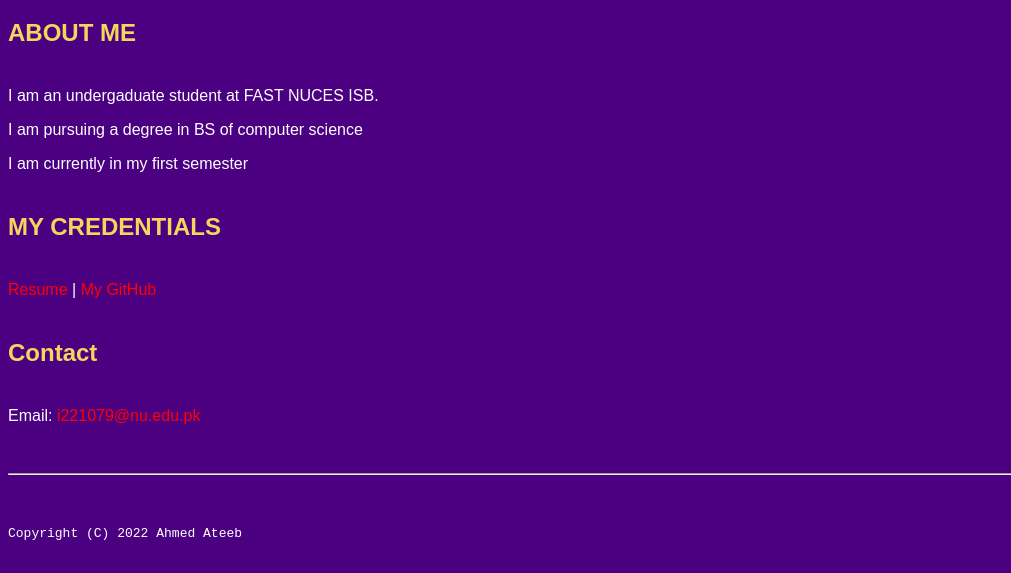
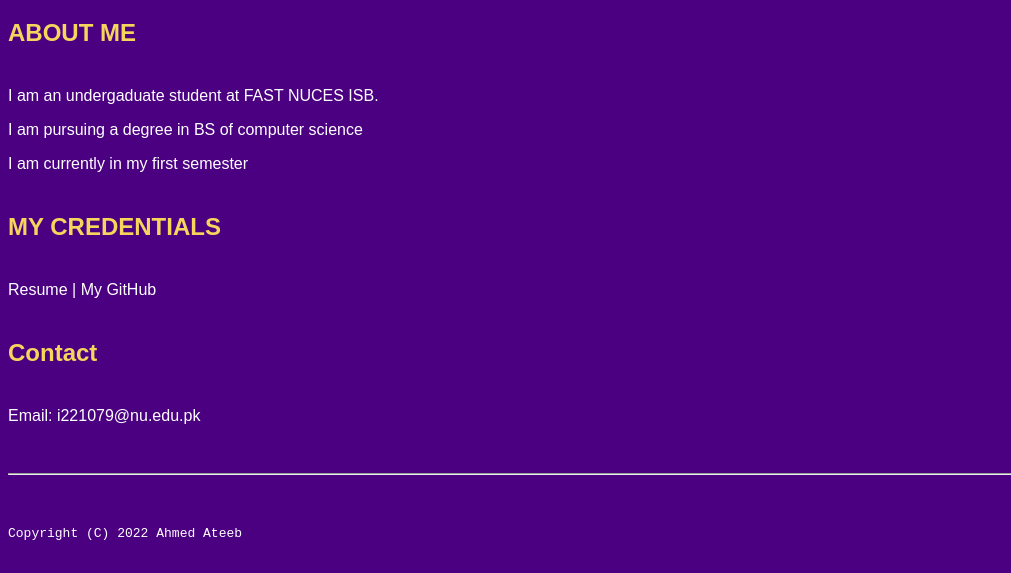
Before and after one commit to ahmed-a133b/ahmed-a133b.github.io, a plain HTML site: page index.html in a window 1280 px wide. Shown: the part 365-938 px from the top of the page, without its empty margins (0-1011 px from the left). Drawn offline with Linux system fonts and the light colour scheme.

Commit message:
Update master.css

```diff
--- a/css/master.css
+++ b/css/master.css
@@ -3,7 +3,7 @@
 /* Text inside these asterisks and slashes are comments for human */
 
   a {
-    color: red; /* set the text color to blue here */
+    color: white; /* set the text color to blue here */
     text-decoration: none; /* This means we do not want hyperlinks to be underlined */
   }
 
```
